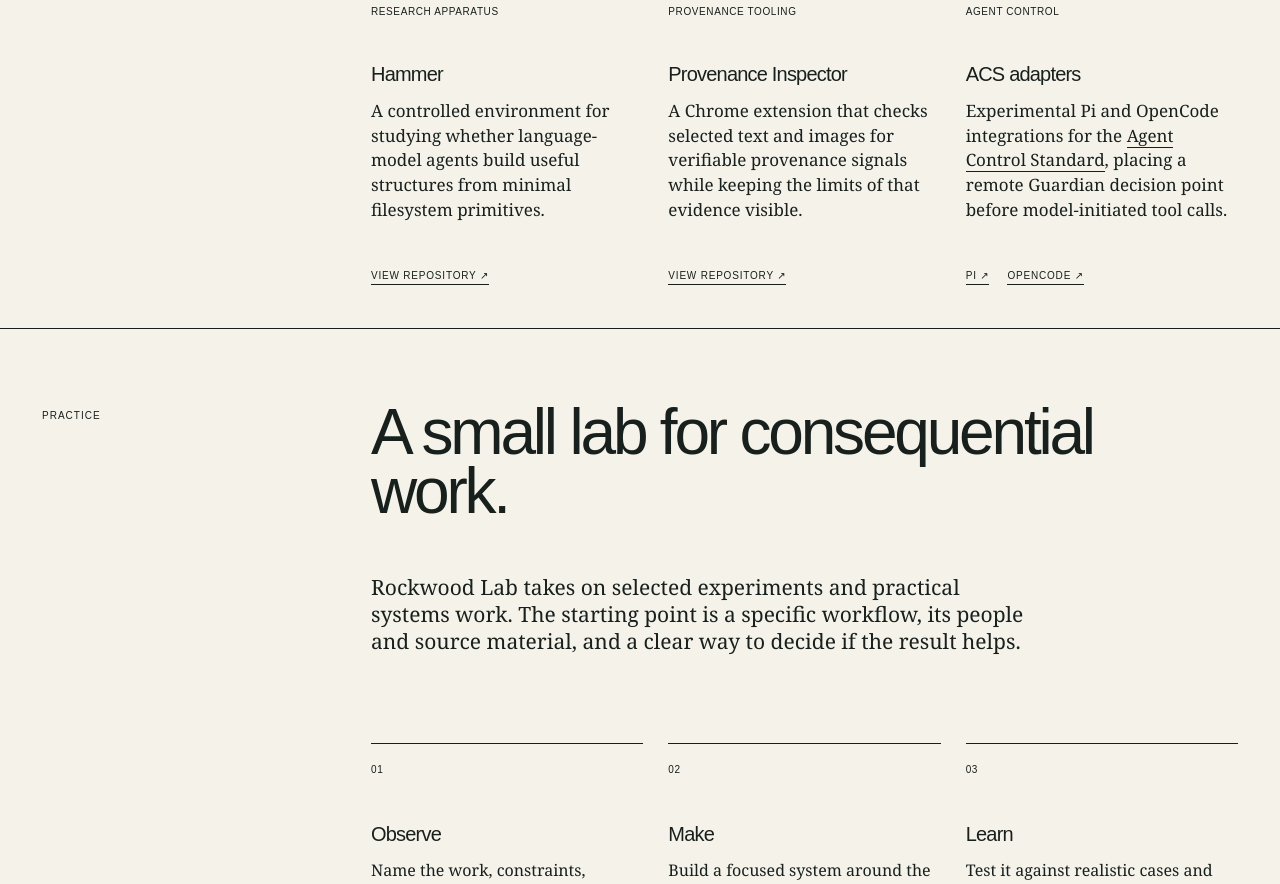
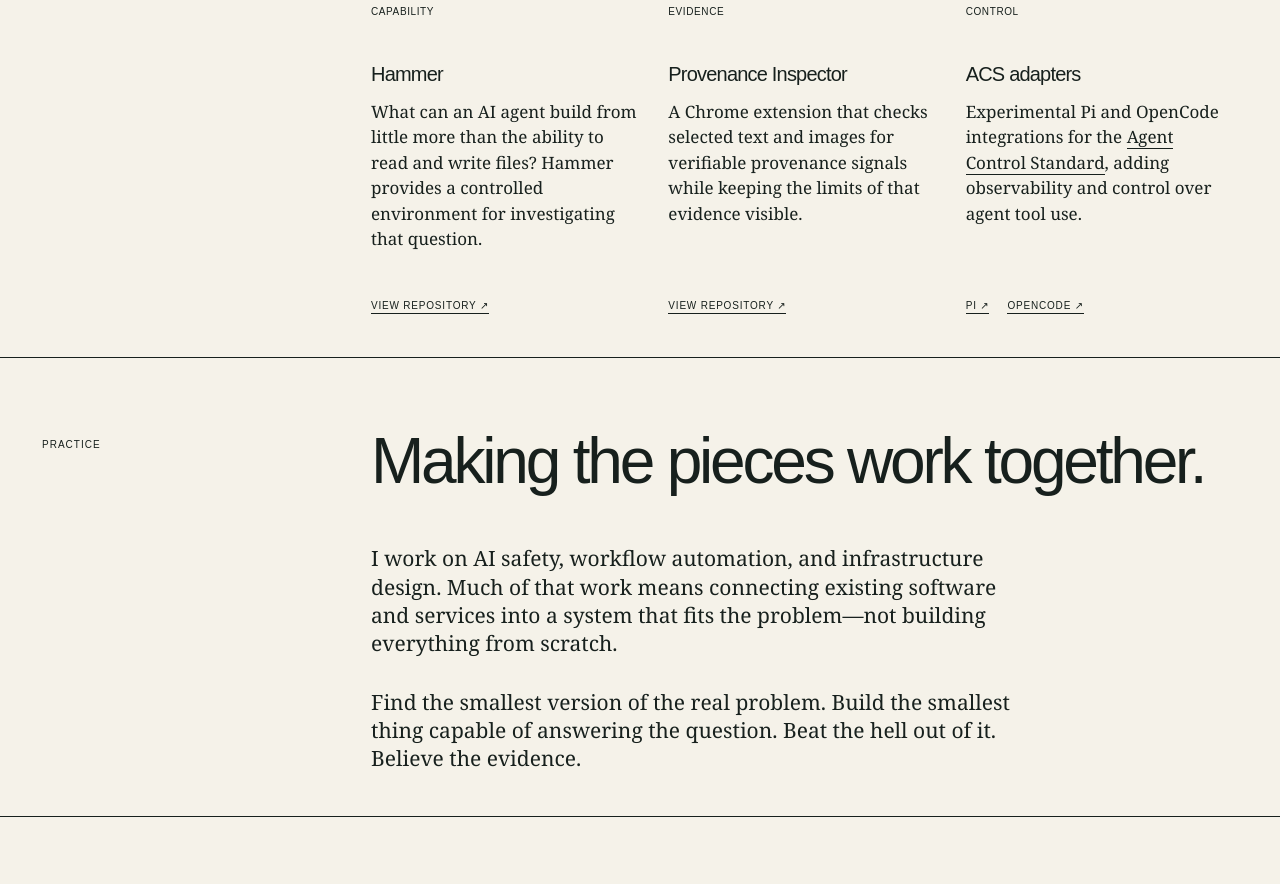
Before and after one commit to brentrockwood/rl_public, a Next.js app: page / in a window 1280 px wide. Shown: the part 940-1824 px from the top of the page. Built offline with nearby package versions, Linux system fonts and the light colour scheme.

Commit message:
Refine site copy, metadata, favicon, and paragraph spacing

```diff
--- a/app/globals.css
+++ b/app/globals.css
@@ -32,22 +32,20 @@ h1 em { font-family:var(--serif); font-weight:400; letter-spacing:-.07em; }
 .hero + .ruled { border-top:0; }
 .section-label { margin-top:6px; }
 h2 { max-width:900px; font-weight:500; font-size:clamp(36px, 5vw, 76px); line-height:.92; letter-spacing:-.05em; }
-.practice-intro p, .about div:last-child p { max-width:660px; margin:30px 0 0; font-family:var(--serif); font-size:21px; line-height:1.3; }
+.practice-intro p, .about div:last-child p { max-width:660px; margin:30px 0 0; font-family:var(--serif); font-size:21px; line-height:1.35; }
 .recent-work, .practice { padding-bottom:43px; }
-.projects, .method { grid-column:2; display:grid; grid-template-columns:repeat(3, 1fr); gap:25px; }
-.method { margin-top:58px; }
-.projects article, .method div { border-top:1px solid var(--ink); padding-top:12px; }
+.projects { grid-column:2; display:grid; grid-template-columns:repeat(3, 1fr); gap:25px; }
+.projects article { border-top:1px solid var(--ink); padding-top:12px; }
 .projects article { display:flex; flex-direction:column; min-height:260px; }
-.number, .method span { margin:0; font-size:10px; text-transform:uppercase; letter-spacing:.06em; }
-.projects h3, .method h3 { margin:40px 0 10px; font-size:20px; font-weight:500; letter-spacing:-.04em; }
-.project-description { max-width:320px; font-family:var(--serif); font-size:17px; }.project-description a { border-bottom:1px solid currentColor; }.project-links { display:flex; gap:18px; margin-top:auto; padding-top:30px; font-size:10px; letter-spacing:.08em; text-transform:uppercase; }.project-links a { border-bottom:1px solid currentColor; }
-.method p { font-family:var(--serif); font-size:16px; }
-.contact { display:grid; grid-template-columns:25% 1fr; gap:30px; padding:112px 42px 126px; background:var(--panel); color:var(--panel-ink); }.contact h2 { margin-bottom:30px; }.contact-body > p { max-width:500px; font-family:var(--serif); font-size:20px; }.email { display:inline-block; margin-top:22px; font-size:clamp(21px, 3vw, 40px); letter-spacing:-.06em; border-bottom:1px solid currentColor; }.email span { margin-left:12px; }
+.number { margin:0; font-size:10px; text-transform:uppercase; letter-spacing:.06em; }
+.projects h3 { margin:40px 0 10px; font-size:20px; font-weight:500; letter-spacing:-.04em; }
+.project-description { max-width:320px; font-family:var(--serif); font-size:17px; line-height:1.5; }.project-description a { border-bottom:1px solid currentColor; }.project-links { display:flex; gap:18px; margin-top:auto; padding-top:30px; font-size:10px; letter-spacing:.08em; text-transform:uppercase; }.project-links a { border-bottom:1px solid currentColor; }
+.contact { display:grid; grid-template-columns:25% 1fr; gap:30px; padding:112px 42px 126px; background:var(--panel); color:var(--panel-ink); }.contact h2 { margin-bottom:30px; }.contact-body > p { max-width:500px; font-family:var(--serif); font-size:20px; line-height:1.5; }.email { display:inline-block; margin-top:22px; font-size:clamp(21px, 3vw, 40px); letter-spacing:-.06em; border-bottom:1px solid currentColor; }.email span { margin-left:12px; }
 .contact-actions { display:flex; flex-direction:column; align-items:flex-start; gap:22px; }
 .secondary-contact { display:inline-block; font-family:var(--serif); font-size:18px; border-bottom:1px solid currentColor; }
 footer { display:flex; justify-content:space-between; padding:15px 42px; font-size:10px; letter-spacing:.08em; text-transform:uppercase; background:var(--paper); color:var(--ink); border-top:1px solid var(--ink); }
 .home-footer { border-top:0; }
-@media (max-width:700px) { .site-header { display:grid; grid-template-columns:1fr auto; gap:14px 20px; padding:16px 20px 12px; }.site-header nav { grid-column:1 / -1; grid-row:2; justify-content:space-between; gap:12px; font-size:9px; }.site-header .theme-toggle { grid-column:2; grid-row:1; }.hero { grid-template-columns:1fr; padding:72px 20px; }.hero .section-label { margin-bottom:0; }.hero-copy { grid-column:auto; }.ruled { grid-template-columns:1fr; padding:53px 20px; gap:8px; }.section-label { margin-bottom:22px; }.practice-intro p, .about div:last-child p { margin-top:24px; font-size:19px; }.projects, .method { grid-column:auto; grid-template-columns:1fr; gap:30px; }.projects { margin-top:22px; }.method { margin-top:45px; }.projects article { min-height:0; }.projects h3, .method h3 { margin-top:28px; }.project-links { margin-top:24px; }.contact { grid-template-columns:1fr; gap:8px; padding:70px 20px; } footer { padding:14px 20px; } footer span:nth-child(2) { display:none; } }
+@media (max-width:700px) { .site-header { display:grid; grid-template-columns:1fr auto; gap:14px 20px; padding:16px 20px 12px; }.site-header nav { grid-column:1 / -1; grid-row:2; justify-content:space-between; gap:12px; font-size:9px; }.site-header .theme-toggle { grid-column:2; grid-row:1; }.hero { grid-template-columns:1fr; padding:72px 20px; }.hero .section-label { margin-bottom:0; }.hero-copy { grid-column:auto; }.ruled { grid-template-columns:1fr; padding:53px 20px; gap:8px; }.section-label { margin-bottom:22px; }.practice-intro p, .about div:last-child p { margin-top:24px; font-size:19px; }.projects { grid-column:auto; grid-template-columns:1fr; gap:30px; }.projects { margin-top:22px; }.projects article { min-height:0; }.projects h3 { margin-top:28px; }.project-links { margin-top:24px; }.contact { grid-template-columns:1fr; gap:8px; padding:70px 20px; } footer { padding:14px 20px; } footer span:nth-child(2) { display:none; } }
 @media (min-width:701px) and (max-width:980px) { .hero, .ruled, .contact { grid-template-columns:19% 1fr; } }
 
 :focus-visible { outline:2px solid currentColor; outline-offset:5px; }
--- a/app/layout.jsx
+++ b/app/layout.jsx
@@ -1,12 +1,12 @@
 import "./globals.css";
 
 export const metadata = {
-  title: "Rockwood Lab | Useful AI, under observation",
-  description: "Rockwood Lab is an independent research and practice for useful AI systems under observation.",
+  title: "Rockwood Lab | Independent Engineering Practice",
+  description: "Independent engineering practice working on AI safety, workflow automation, and infrastructure design.",
   metadataBase: new URL("https://rockwoodlab.com"),
   openGraph: {
-    title: "Rockwood Lab | Useful AI, under observation",
-    description: "An independent lab for systems, security, and applied AI.",
+    title: "Rockwood Lab | Independent Engineering Practice",
+    description: "Independent engineering practice working on AI safety, workflow automation, and infrastructure design.",
     url: "https://rockwoodlab.com",
     siteName: "Rockwood Lab",
     type: "website",
--- a/app/page.jsx
+++ b/app/page.jsx
@@ -49,15 +49,15 @@ export default function Home() {
           </div>
           <div className="projects" aria-label="Recent work">
             <article>
-              <p className="number">Research apparatus</p>
+              <p className="number">Capability</p>
               <h3>Hammer</h3>
-              <p className="project-description">A controlled environment for studying whether language-model agents build useful structures from minimal filesystem primitives.</p>
+              <p className="project-description">What can an AI agent build from little more than the ability to read and write files? Hammer provides a controlled environment for investigating that question.</p>
               <div className="project-links">
                 <a href="https://github.com/brentrockwood/hammer" target="_blank" rel="noreferrer">View repository <span aria-hidden="true">↗</span></a>
               </div>
             </article>
             <article>
-              <p className="number">Provenance tooling</p>
+              <p className="number">Evidence</p>
               <h3>Provenance Inspector</h3>
               <p className="project-description">A Chrome extension that checks selected text and images for verifiable provenance signals while keeping the limits of that evidence visible.</p>
               <div className="project-links">
@@ -65,9 +65,9 @@ export default function Home() {
               </div>
             </article>
             <article>
-              <p className="number">Agent control</p>
+              <p className="number">Control</p>
               <h3>ACS adapters</h3>
-              <p className="project-description">Experimental Pi and OpenCode integrations for the <a href="https://agentcontrolstandard.org/" target="_blank" rel="noreferrer">Agent Control Standard</a>, placing a remote Guardian decision point before model-initiated tool calls.</p>
+              <p className="project-description">Experimental Pi and OpenCode integrations for the <a href="https://agentcontrolstandard.org/" target="_blank" rel="noreferrer">Agent Control Standard</a>, adding observability and control over agent tool use.</p>
               <div className="project-links">
                 <a href="https://github.com/brentrockwood/pi-acs-core" target="_blank" rel="noreferrer">Pi <span aria-hidden="true">↗</span></a>
                 <a href="https://github.com/brentrockwood/opencode-acs-core" target="_blank" rel="noreferrer">OpenCode <span aria-hidden="true">↗</span></a>
@@ -79,13 +79,9 @@ export default function Home() {
         <section className="practice ruled" id="practice" aria-labelledby="practice-title">
           <div className="section-label">Practice</div>
           <div className="practice-intro">
-            <h2 id="practice-title">A small lab for consequential work.</h2>
-            <p>Rockwood Lab takes on selected experiments and practical systems work. The starting point is a specific workflow, its people and source material, and a clear way to decide if the result helps.</p>
-          </div>
-          <div className="method">
-            <div><span>01</span><h3>Observe</h3><p>Name the work, constraints, decisions, and points where confidence should give way to review.</p></div>
-            <div><span>02</span><h3>Make</h3><p>Build a focused system around the task, including the interfaces and safeguards it needs.</p></div>
-            <div><span>03</span><h3>Learn</h3><p>Test it against realistic cases and use the evidence to refine, limit, or stop the experiment.</p></div>
+            <h2 id="practice-title">Making the pieces work together.</h2>
+            <p>I work on AI safety, workflow automation, and infrastructure design. Much of that work means connecting existing software and services into a system that fits the problem—not building everything from scratch.</p>
+            <p>Find the smallest version of the real problem. Build the smallest thing capable of answering the question. Beat the hell out of it. Believe the evidence.</p>
           </div>
         </section>
 
@@ -93,7 +89,7 @@ export default function Home() {
           <div className="section-label">About</div>
           <div>
             <h2 id="about-title">Rockwood Lab is the independent work of Brent Rockwood.</h2>
-            <p>Brent works across systems engineering, security, and applied AI. The lab is a place to develop useful tools carefully: with owner oversight, traceable decisions, and an honest account of what has and has not been demonstrated.</p>
+            <p>I’ve been developing software since the 1990s, including years working in identity and access management and cybersecurity. Rockwood Lab brings that experience to independent research and engineering.</p>
           </div>
         </section>
 
```
Also changed, not shown: scripts/content-check.mjs (+9 -2 lines), public/favicon.svg.
